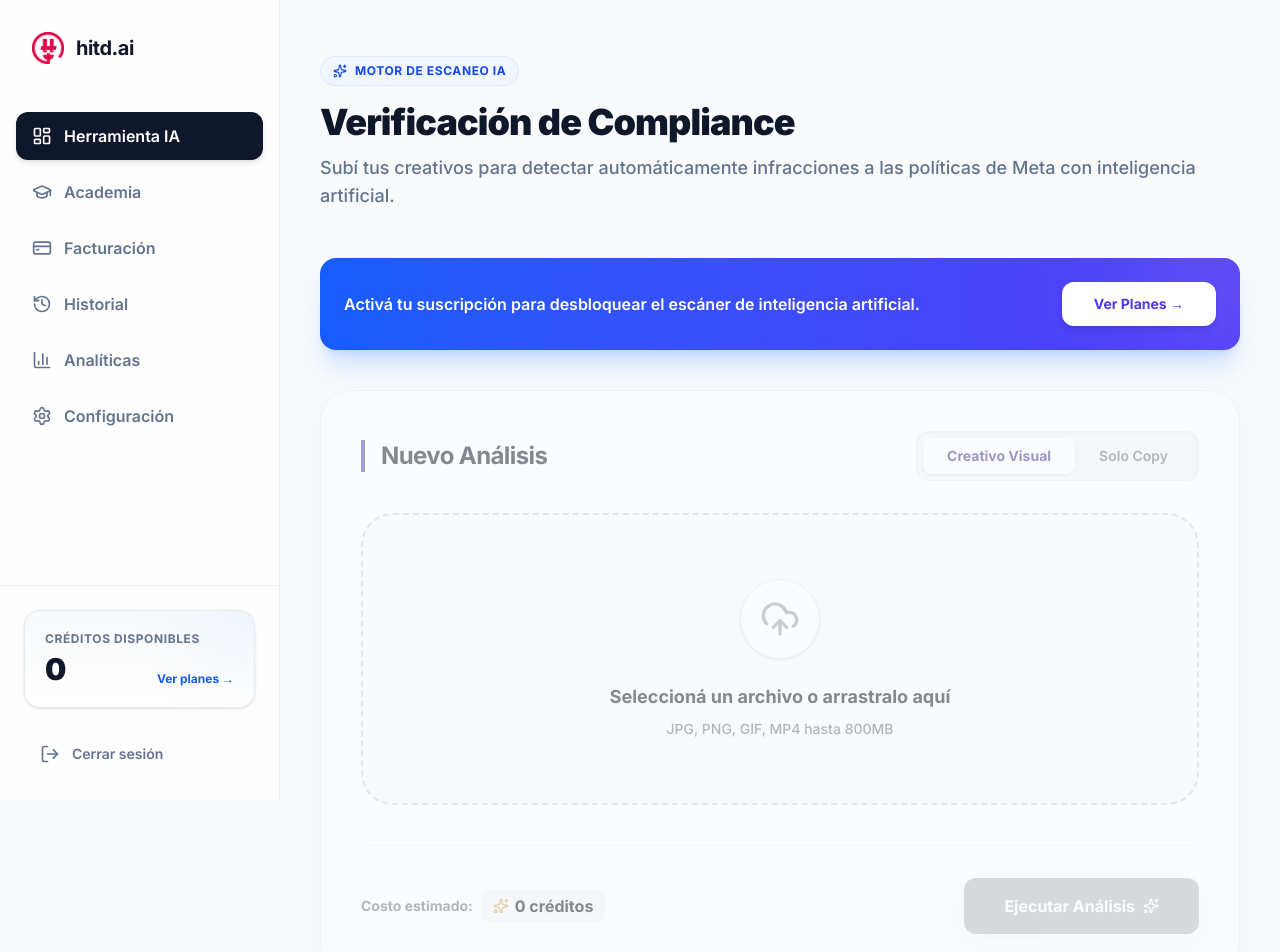
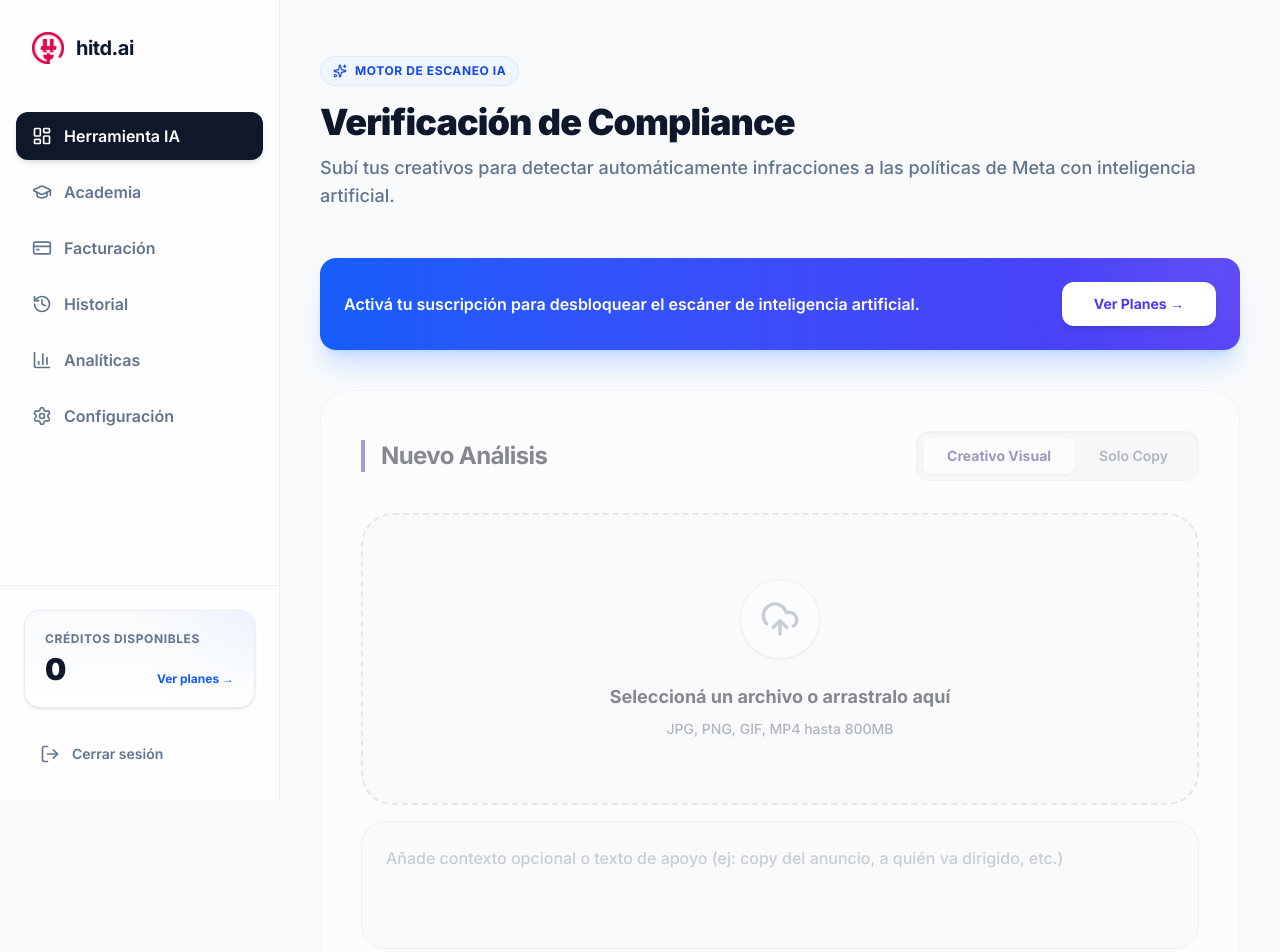
Before and after one commit to xovoxprojects/hitd-app, a Next.js app: page /dashboard in a window 1280 px wide. Shown: the top 952 px of the page. Built offline with nearby package versions, Linux system fonts and the light colour scheme; no server answers; sample sign-in values are in the browser's storage.

Commit message:
feat: add context text area to visual creative upload mode

```diff
--- a/src/components/UploadArea.tsx
+++ b/src/components/UploadArea.tsx
@@ -135,6 +135,7 @@ export default function UploadArea({ onAnalysisComplete }: { onAnalysisComplete:
 
       <div className="relative z-10">
         {!textMode ? (
+          <div className="flex flex-col gap-4">
             <div
               className={`border-2 border-dashed ${file ? 'border-indigo-400 bg-indigo-50/50' : 'border-slate-300 bg-slate-50/50 hover:border-slate-400 hover:bg-slate-100/50'} rounded-[2rem] p-16 flex flex-col items-center justify-center text-center transition-all duration-300 cursor-pointer`}
               onDragOver={handleDragOver}
@@ -169,6 +170,16 @@ export default function UploadArea({ onAnalysisComplete }: { onAnalysisComplete:
                   <p className="text-sm font-medium text-slate-500">JPG, PNG, GIF, MP4 hasta 800MB</p>
                 </div>
               )}
+            </div>
+
+            <div className="relative group">
+              <textarea
+                value={textContent}
+                onChange={(e) => setTextContent(e.target.value)}
+                placeholder="Añade contexto opcional o texto de apoyo (ej: copy del anuncio, a quién va dirigido, etc.)"
+                className="w-full h-32 bg-slate-50 border border-slate-200 rounded-[1.5rem] p-6 text-slate-800 font-medium placeholder-slate-400 focus:outline-none focus:border-indigo-500 focus:bg-white resize-none transition-colors"
+              />
+            </div>
           </div>
         ) : (
           <div className="relative group">
```
Lines whose indentation alone changed are shown as unchanged.
